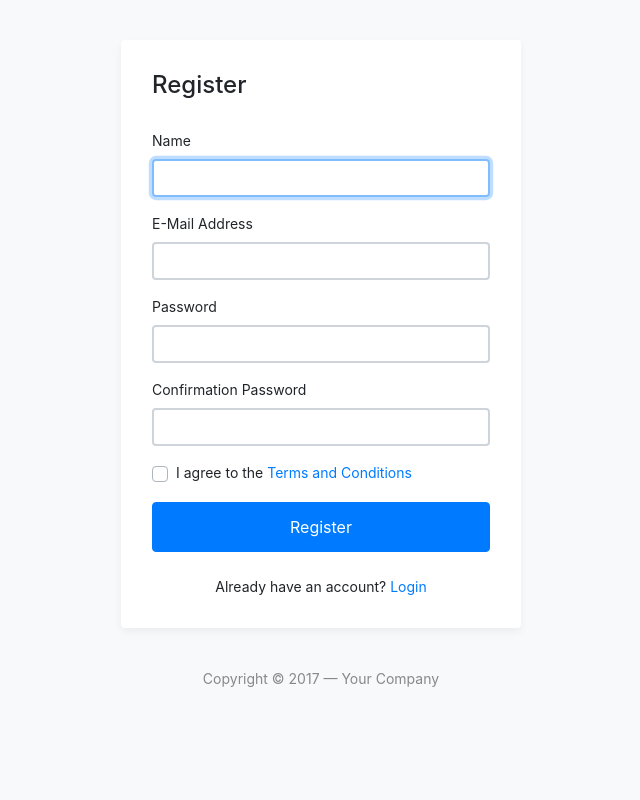
After one commit to fahmihidayah/bugs-reporter-django, a Django app: template src/templates/front_end/register.html in a window 1280 px wide. The commit adds this page. Shown: the whole page, without its empty margins (319-959 px from the left). Run offline with Django 3.2, Linux system fonts and the light colour scheme; the template is opened without the code that fills it, so the values that code supplies are empty; some libraries are stand-ins or nearby versions.

Commit message:
add front end

```diff
--- a/src/issue_app/models.py
+++ b/src/issue_app/models.py
@@ -67,7 +67,6 @@ class Issue(models.Model):
     def get_absolute_url(self):
         return reverse('issue_app_issue_detail', args=(self.slug,))
 
-
     def get_update_url(self):
         return reverse('issue_app_issue_update', args=(self.slug,))
 
--- /dev/null
+++ b/src/templates/front_end/css/login.css
@@ -0,0 +1,75 @@
+html,body {
+	height: 100%;
+}
+
+body.my-login-page {
+	background-color: #f7f9fb;
+	font-size: 14px;
+}
+
+.my-login-page .brand {
+	width: 90px;
+	height: 90px;
+	overflow: hidden;
+	border-radius: 50%;
+	margin: 40px auto;
+	box-shadow: 0 4px 8px rgba(0,0,0,.05);
+	position: relative;
+	z-index: 1;
+}
+
+.my-login-page .brand img {
+	width: 100%;
+}
+
+.my-login-page .card-wrapper {
+	width: 400px;
+}
+
+.my-login-page .card {
+	border-color: transparent;
+	box-shadow: 0 4px 8px rgba(0,0,0,.05);
+}
+
+.my-login-page .card.fat {
+	padding: 10px;
+}
+
+.my-login-page .card .card-title {
+	margin-bottom: 30px;
+}
+
+.my-login-page .form-control {
+	border-width: 2.3px;
+}
+
+.my-login-page .form-group label {
+	width: 100%;
+}
+
+.my-login-page .btn.btn-block {
+	padding: 12px 10px;
+}
+
+.my-login-page .footer {
+	margin: 40px 0;
+	color: #888;
+	text-align: center;
+}
+
+@media screen and (max-width: 425px) {
+	.my-login-page .card-wrapper {
+		width: 90%;
+		margin: 0 auto;
+	}
+}
+
+@media screen and (max-width: 320px) {
+	.my-login-page .card.fat {
+		padding: 0;
+	}
+
+	.my-login-page .card.fat .card-body {
+		padding: 15px;
+	}
+}
--- /dev/null
+++ b/src/templates/front_end/register.html
@@ -0,0 +1,99 @@
+<!DOCTYPE html>
+<html>
+
+<head>
+    <link rel="stylesheet" href="https://stackpath.bootstrapcdn.com/bootstrap/4.4.1/css/bootstrap.min.css"
+        integrity="sha384-Vkoo8x4CGsO3+Hhxv8T/Q5PaXtkKtu6ug5TOeNV6gBiFeWPGFN9MuhOf23Q9Ifjh" crossorigin="anonymous">
+
+    <link rel="stylesheet" href="css/login.css">
+</head>
+<body class="my-login-page">
+	<section class="h-100">
+		<div class="container h-100">
+			<div class="row justify-content-md-center h-100">
+				<div class="card-wrapper">
+					<div class="card fat" style="margin-top: 10%;">
+						<div class="card-body">
+							<h4 class="card-title">Register</h4>
+							<form method="POST" class="my-login-validation" novalidate="">
+								<div class="form-group">
+									<label for="name">Name</label>
+									<input id="name" type="text" class="form-control" name="name" required autofocus>
+									<div class="invalid-feedback">
+										What's your name?
+									</div>
+								</div>
+
+								<div class="form-group">
+									<label for="email">E-Mail Address</label>
+									<input id="email" type="email" class="form-control" name="email" required>
+									<div class="invalid-feedback">
+										Your email is invalid
+									</div>
+								</div>
+
+								<div class="form-group">
+									<label for="password">Password</label>
+									<input id="password" type="password" class="form-control" name="password" required data-eye>
+									<div class="invalid-feedback">
+										Password is required
+									</div>
+                                </div>
+
+                                <div class="form-group">
+                                    <label for="confirmation_password">Confirmation Password</label>
+                                    <input id="confirmation_password" type="password" class="form-control" name="confirmation_password" required data-eye>
+                                    <div class="invalid-feedback">
+                                        Confirmation password doesn't match
+                                    </div>
+                                </div>
+
+								<div class="form-group">
+									<div class="custom-checkbox custom-control">
+										<input type="checkbox" name="agree" id="agree" class="custom-control-input" required="">
+										<label for="agree" class="custom-control-label">I agree to the <a href="#">Terms and Conditions</a></label>
+										<div class="invalid-feedback">
+											You must agree with our Terms and Conditions
+										</div>
+									</div>
+								</div>
+
+								<div class="form-group m-0">
+									<button type="submit" class="btn btn-primary btn-block">
+										Register
+									</button>
+								</div>
+								<div class="mt-4 text-center">
+									Already have an account? <a href="login.html">Login</a>
+								</div>
+							</form>
+						</div>
+					</div>
+					<div class="footer">
+						Copyright &copy; 2017 &mdash; Your Company
+					</div>
+				</div>
+			</div>
+		</div>
+    </section>
+
+    <!-- jQuery 3 -->
+    <script src="../../bower_components/jquery/dist/jquery.min.js"></script>
+    <!-- Bootstrap 3.3.7 -->
+    <script src="../../bower_components/bootstrap/dist/js/bootstrap.min.js"></script>
+    <!-- iCheck -->
+    <script src="../../plugins/iCheck/icheck.min.js"></script>
+    <script>
+        $(function () {
+            $('input').iCheck({
+                checkboxClass: 'icheckbox_square-blue',
+                radioClass: 'iradio_square-blue',
+                increaseArea: '20%' /* optional */
+            });
+        });
+    </script>
+
+
+</body>
+
+</html>
```
Also changed, not shown: src/comment_app/views.py (+4 -3 lines), src/issue_app/templates/issue_app/issue_list.html (+42 -6 lines), src/issue_app/views.py (+14 -1 lines), src/templates/admin/side_bar.html (+1 -6 lines), src/templates/front_end/forgot.html (added, +42 -0 lines), src/templates/front_end/index.html (added, +30 -0 lines), src/templates/front_end/login.html (added, +84 -0 lines), src/templates/front_end/img/logout.png (added).
